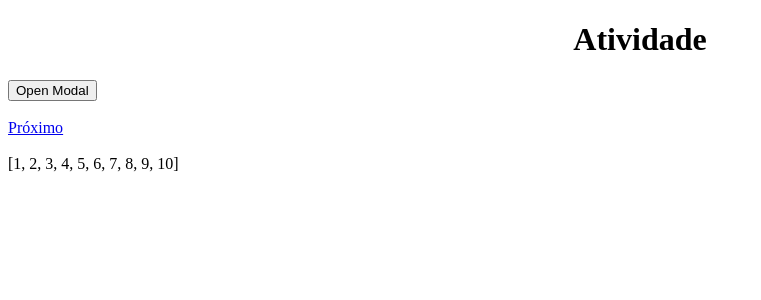
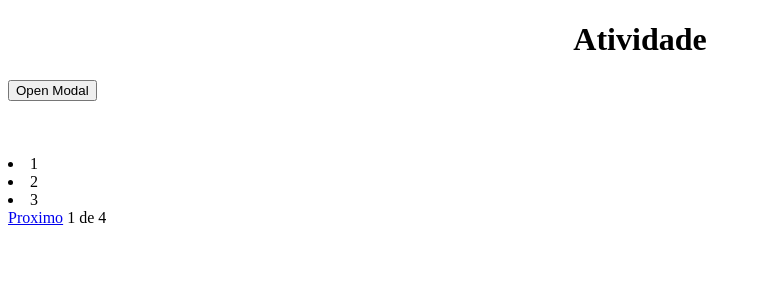
Before and after one commit to Rafael1572008/Trabalho-do-Igor, a Flask app: page /produtos in a window 1280 px wide. Shown: the top 300 px of the page, without its empty margins (0-761 px from the left). Run offline with Flask 3, Linux system fonts and the light colour scheme.

Commit message:
Paginação

```diff
--- a/app.py
+++ b/app.py
@@ -1,5 +1,5 @@
-from flask import Flask, render_template
-from controllers.controller1 import super   #Trazendo super de controllers
+from flask import Flask, redirect, url_for  # Importações
+from controllers.controller1 import super   # Trazendo super de controllers
 
 from flask import Flask
 
@@ -7,12 +7,12 @@ app = Flask(__name__)
 
 
 
-app.register_blueprint(super)               #Registrando super
+app.register_blueprint(super)               # Registrando super
 
 
-@app.route("/")                             #Rota primaria
+@app.route("/")                             # Redirecionar para a rota de bolos
 def hello_world():
-    return render_template('pag.html')
+    return redirect(url_for('bolo.produtos'))
 
-if __name__ == '__main__':                  #não lembro
+if __name__ == '__main__':                 # Esqueci
     app.run(debug=True)
--- a/controllers/controller1.py
+++ b/controllers/controller1.py
@@ -1,8 +1,23 @@
-from flask import Flask, Blueprint, render_template
+from flask import Flask, Blueprint, render_template, request
 from models.model1 import bolos
 
 super = Blueprint('bolo', __name__)
 
 @super.route('/produtos')
-def prdutos():
-    return render_template('pag.html', bolos = bolos)
+def produtos():
+    pag = request.args.get('pag', 1, type=int)            # Pegar valor da pagina na url
+
+    per_page = 3                                          # Definir quantos bolos apareceram por página
+    start = (pag - 1) * per_page                          # Definir em qual valor a lista vai comecar (0, 4, 7 ou 10)
+    print(start)
+
+    end = start + per_page                                # Definir em qual valor a lista vai acabar (3, 6, 9, {10 ultima pagina, apenas 1 bolo})
+    print(end)
+    total_page = (len(bolos) + per_page - 1) // per_page  # Definir qual o número de paginas totais {fixo}
+
+    itens_na_pagina = bolos[start:end]                    # Fatiar a lista para que aparece de 3 em 3
+    print(itens_na_pagina)
+
+
+    return render_template('pag.html', itens = itens_na_pagina, pagina = pag, total = total_page)  # Passar os argumetos, os itens (bolos),
+                                                                                                    # Pagina que se encontra e o total de paginas
--- a/templates/pag.html
+++ b/templates/pag.html
@@ -24,13 +24,20 @@
     </div>
     <br>
     <br>
-    <a href="{{ url_for('produtos', pag=1) }}">Próximo</a>
     <br><br>
 
-    {% if bolos %}
-        {{ bolos }}
-    {% else %}
-        Não tem bolos
+    {% for bolo in itens %}
+        <li>{{ bolo }}</li>
+    {% endfor%}
+
+    {% if pagina < total %}
+        <a href="{{ url_for('bolo.produtos', pag=pagina+1) }}">Proximo</a>
+    {% endif %}
+
+    <span>{{ pagina }} de {{ total }}</span>
+
+    {% if pagina > 1 %}
+        <a href="{{ url_for('bolo.produtos', pag=pagina-1) }}">voltar </a>
     {% endif %}
 
     <script src="{{ url_for('static',filename='modal.js') }}"> </script> <!---Puxar js-->
```
